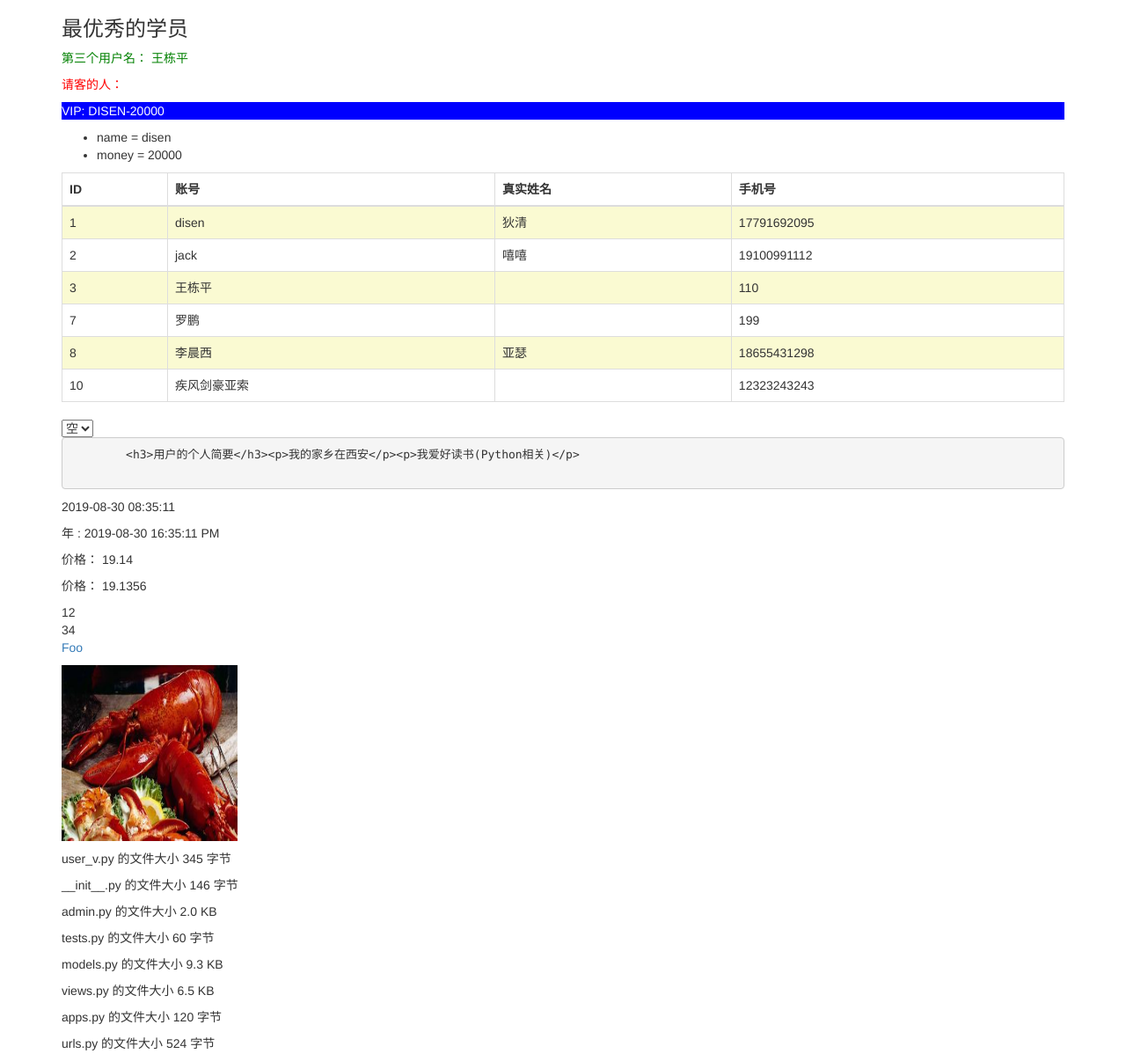
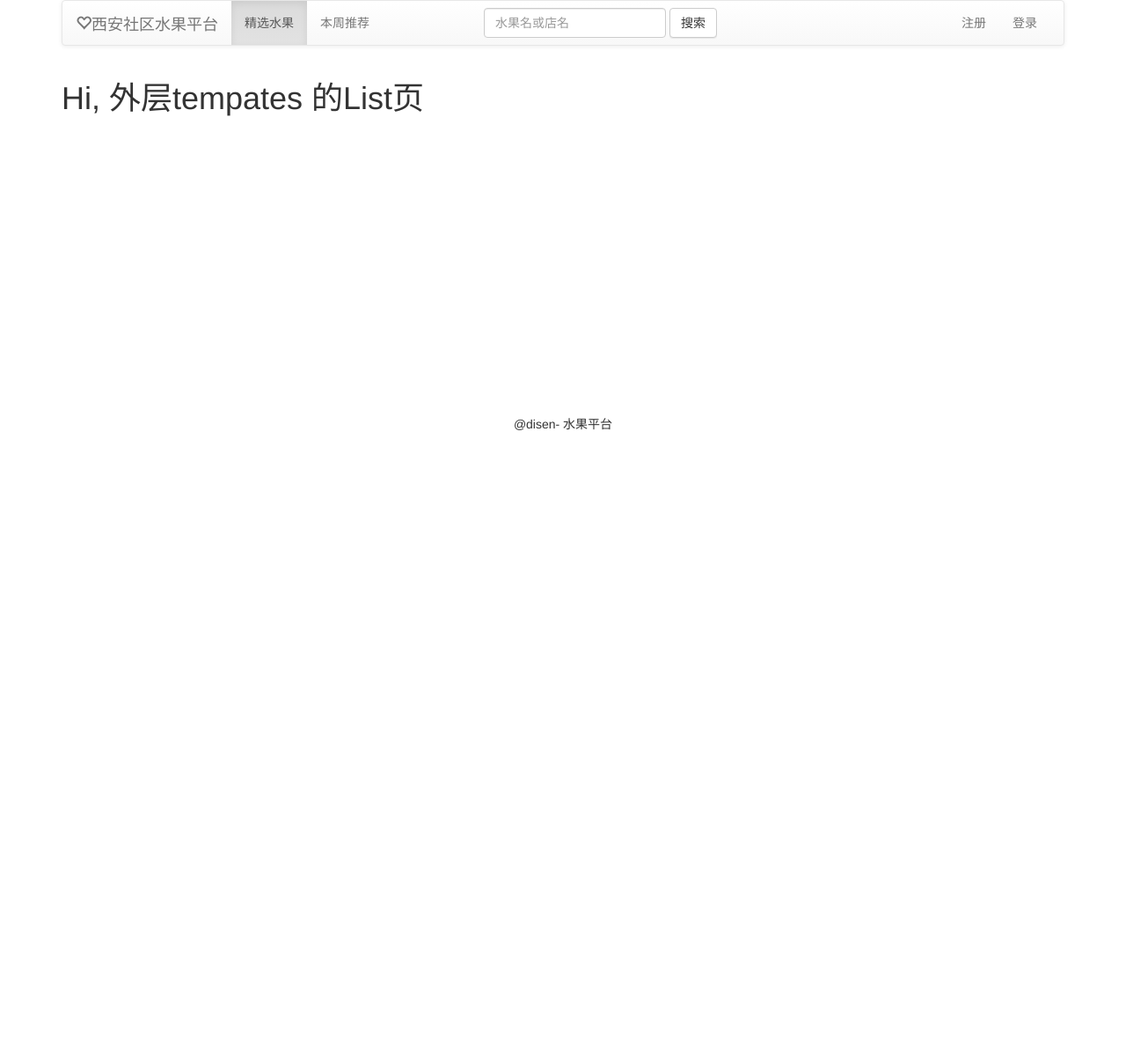
Before and after one commit to disenQF/StoreOA, a Django app: page /user/list in a window 1280 px wide. Shown: the whole page at 88% size. After the commit the page ends 489 px from the top, so only its background shows below. Run offline with Django 3.2, Linux system fonts and the light colour scheme; data comes from the database, SQL or seed files in the repository; both versions use the stored data as it was after the commit; some libraries are stand-ins or nearby versions.

Commit message:
base.html的设计及app内部模板

```diff
--- a/helloDjango/urls.py
+++ b/helloDjango/urls.py
@@ -32,21 +32,14 @@ from django.urls import path, include
 #  请求体： body(字节类型)
 def index(request: HttpRequest):
 
-    # 加载数据模型
-    users = [
-        {'id': 1, 'name': 'disen'},
-        {'id': 2, 'name': 'jack'},
-        {'id': 3, 'name': '王小成'},
-    ]
-
     # return HttpResponse('<h1 style="color:green;">hi, Django</h1>')
     # 将数据渲染到模板中，并将渲染之后html响应给客户端
-    return render(request, 'index.html', {'users': users,'msg': '所有用户'})
+    return render(request, 'index.html',locals())
 
 urlpatterns = [
     path('admin/', admin.site.urls),
-    path('index', index),
     # 配置子路由，
     # include()导入app模块下urls.py中声明的所有子路由
-    path('user/', include('mainapp.urls'))
+    path('user/', include('mainapp.urls')),
+    path('', index),
 ]+static(settings.MEDIA_URL, document_root=settings.MEDIA_ROOT)
--- /dev/null
+++ b/mainapp/templates/list.html
@@ -0,0 +1,5 @@
+{% extends 'base.html' %}
+
+{% block content %}
+    <h1>Hi, List</h1>
+{% endblock %}
--- a/mainapp/views.py
+++ b/mainapp/views.py
@@ -114,7 +114,7 @@ def delete_user(request):
     else:
         return HttpResponse('必须提供id参数')
 
-def user_list3(request):
+def user_list3(req):
     users = UserEntity.objects.all()
     msg = '最优秀的学员'
 
@@ -149,7 +149,7 @@ def user_list3(request):
 
     img_html = "<img width=200 height=200 src='/media/store/ms6.jpg' />"
 
-    html = loader.render_to_string('user/list.html',
+    html = loader.render_to_string('list.html',
                                    locals())
     return HttpResponse(html,
                         status=200)  # 增加响应头？？
--- /dev/null
+++ b/templates/base.html
@@ -0,0 +1,86 @@
+<!DOCTYPE html>
+<html lang="en">
+<head>
+    <meta charset="UTF-8">
+    <meta http-equiv="X-UA-Compatible" content="ie=edge">
+    <meta name="viewport" content="width=device-width,initial-scale=1">
+    <title>{% block title %}
+        爱心水果店
+    {% endblock %}</title>
+
+    {% include 'base_css.html' %}
+    {% block css %}
+
+    {% endblock %}
+</head>
+<body class="container">
+{# 顶部的导航条 #}
+<nav class="navbar navbar-default">
+    <div class="container-fluid">
+        <div class="navbar-header">
+            <button type="button" class="navbar-toggle collapsed" data-toggle="collapse"
+                    data-target="#bs-example-navbar-collapse-1" aria-expanded="false">
+                <span class="sr-only">Toggle navigation</span>
+                <span class="icon-bar"></span>
+                <span class="icon-bar"></span>
+                <span class="icon-bar"></span>
+            </button>
+            <a class="navbar-brand" href="#"><span id="logo" class="glyphicon glyphicon-heart-empty"></span>西安社区水果平台</a>
+        </div>
+
+        <!-- Collect the nav links, forms, and other content for toggling -->
+        <div class="collapse navbar-collapse" id="bs-example-navbar-collapse-1">
+            <ul class="nav navbar-nav">
+                <li class="active"><a href="#">精选水果 <span class="sr-only">(current)</span></a></li>
+                <li><a href="#">本周推荐</a></li>
+            </ul>
+            <form class="navbar-form navbar-left" style="margin-left: 100px">
+                <div class="form-group">
+                    <input type="text" class="form-control" placeholder="水果名或店名">
+                </div>
+                <button type="submit" class="btn btn-default">搜索</button>
+            </form>
+            <ul class="nav navbar-nav navbar-right">
+                {% if request.session.login_user %}
+                    <li class="dropdown">
+                        <a href="#" class="dropdown-toggle" data-toggle="dropdown" role="button" aria-haspopup="true"
+                           aria-expanded="false">{{ request.session.login_user.name }} <span class="caret"></span></a>
+                        <ul class="dropdown-menu">
+                            <li><a href="#">修改口令</a></li>
+                            <li><a href="#">我的订单</a></li>
+                            <li><a href="#">个人中心</a></li>
+                            <li role="separator" class="divider"></li>
+                            <li><a href="#">退出</a></li>
+                        </ul>
+                    </li>
+                {% else %}
+                    <li><a href="#">注册</a></li>
+                    <li><a href="#">登录</a></li>
+                {% endif %}
+
+
+            </ul>
+        </div><!-- /.navbar-collapse -->
+    </div><!-- /.container-fluid -->
+</nav>
+<div class="row">
+    <div class="col-xs-8" style="height: 400px">
+        {% block content %}
+
+        {% endblock %}
+    </div>
+    <div class="col-xs-4">
+        {% block right %}
+
+        {% endblock %}
+    </div>
+</div>
+<footer class="text-center">
+    {% block footer %}
+        @disen- 水果平台
+    {% endblock %}
+</footer>
+
+{% include 'base_js.html' %}
+</body>
+</html>
--- /dev/null
+++ b/templates/list.html
@@ -0,0 +1,5 @@
+{% extends 'base.html' %}
+
+{% block content %}
+    <h1>Hi, 外层tempates 的List页</h1>
+{% endblock %}
--- a/templates/user/list.html
+++ b/templates/user/list.html
@@ -26,6 +26,9 @@
 </head>
 <body class="container">
 <h3>{{ msg }}</h3>
+<p>
+    当前登录的用户： {{ req.session.login_user.name }}
+</p>
 <p style="color: green">
     第三个用户名： {{ users.2.name }}
 </p>
```
Also changed, not shown: mainapp/user_v.py (+30 -5 lines), templates/index.html (+19 -17 lines), templates/user/login.html (+5 -2 lines), db.sqlite3.
